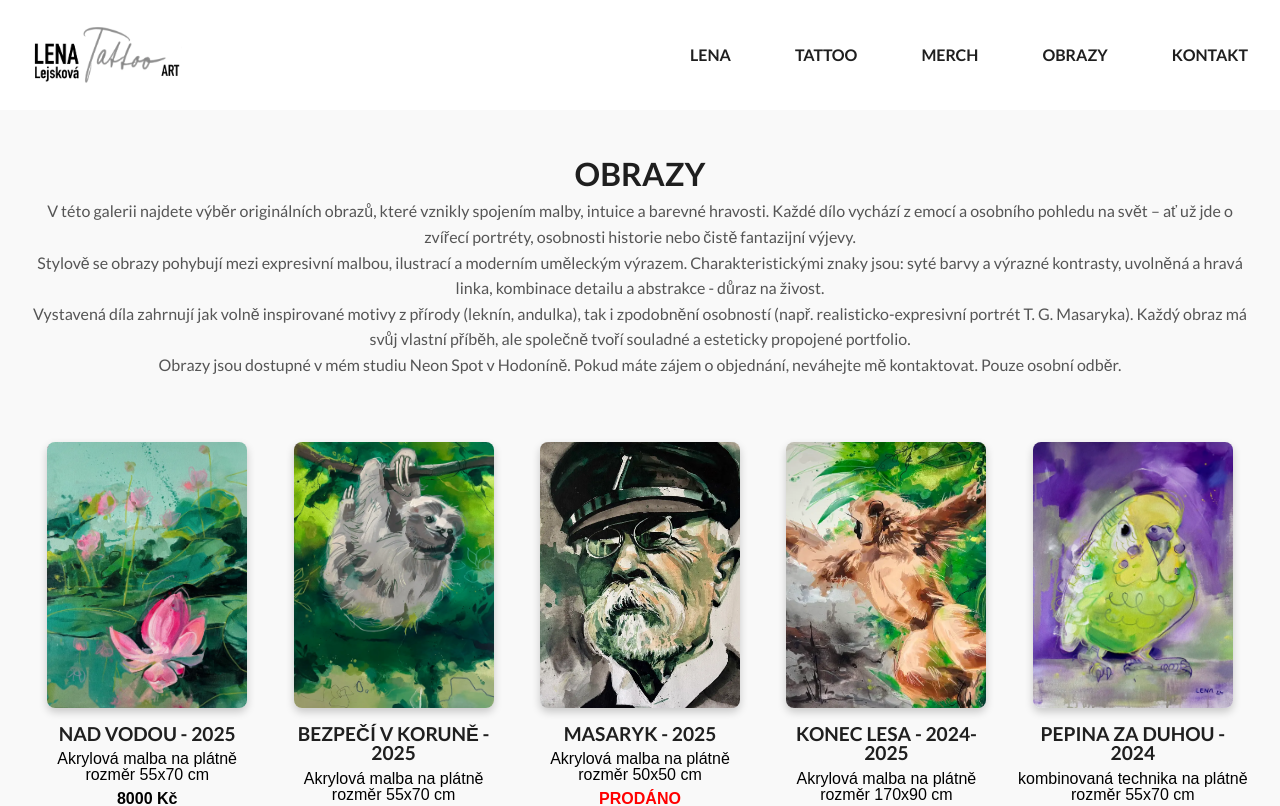
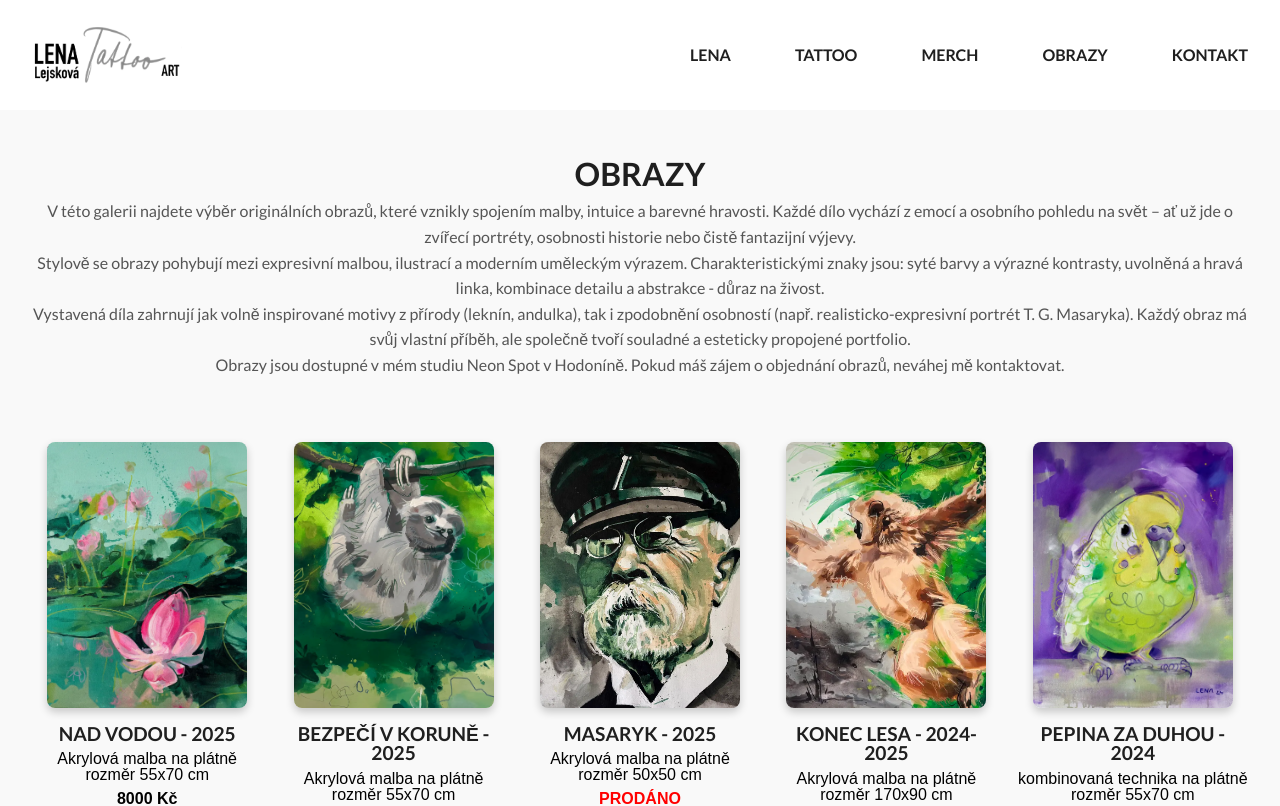
Before and after one commit to Grundak/lena-web, a React (Create React App) app: page /paint in a window 1280 px wide. Shown: the top 806 px of the page. Built offline with nearby package versions, Linux system fonts and the light colour scheme; a web font is replaced by a local one.

Commit message:
Small changes in text

```diff
--- a/src/components/Contact.js
+++ b/src/components/Contact.js
@@ -21,7 +21,7 @@ function Contact() {
                     </ol>
                 </div>
 
-                <p className="contact-text">Pokud máte zájem o tetování, kontaktujte mě pomocí formuláře.</p>
+                <p className="contact-text">Pokud máte zájem o tetování, merch nebo obrazy, tak mě kontaktujte mě pomocí formuláře.</p>
                 <Form />
                 <p className="form-info">Pro potvrzení termínu je potřeba uhradit zálohu – ta se odečte z ceny tetování.</p>
                 <p className="form-info">Pokud se nemůžete dostavit, dejte vědět minimálně 4 dny předem, jinak záloha propadá.</p>
--- a/src/components/Paint.js
+++ b/src/components/Paint.js
@@ -96,7 +96,7 @@ function Paint() {
 
                 <p>Vystavená díla zahrnují jak volně inspirované motivy z přírody (leknín, andulka), tak i zpodobnění osobností (např. realisticko-expresivní portrét T. G. Masaryka). Každý obraz má svůj vlastní příběh, ale společně tvoří souladné a esteticky propojené portfolio.</p>
 
-                <p>Obrazy jsou dostupné v mém studiu Neon Spot v Hodoníně. Pokud máte zájem o objednání, neváhejte mě kontaktovat. Pouze osobní odběr.</p>
+                <p>Obrazy jsou dostupné v mém studiu Neon Spot v Hodoníně. Pokud máš zájem o objednání obrazů, neváhej mě kontaktovat.</p>
             </div>
 
             <div className="paint-container" id="paint">
```
